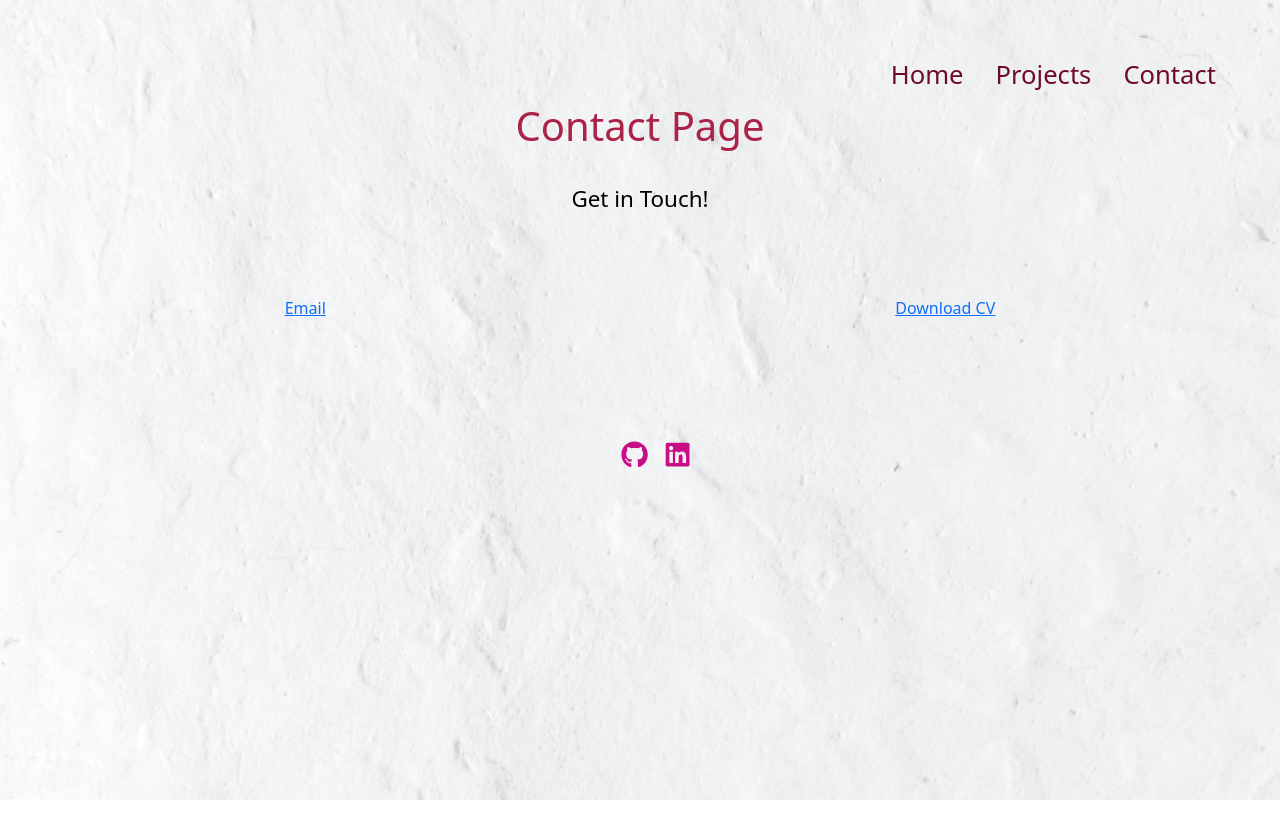
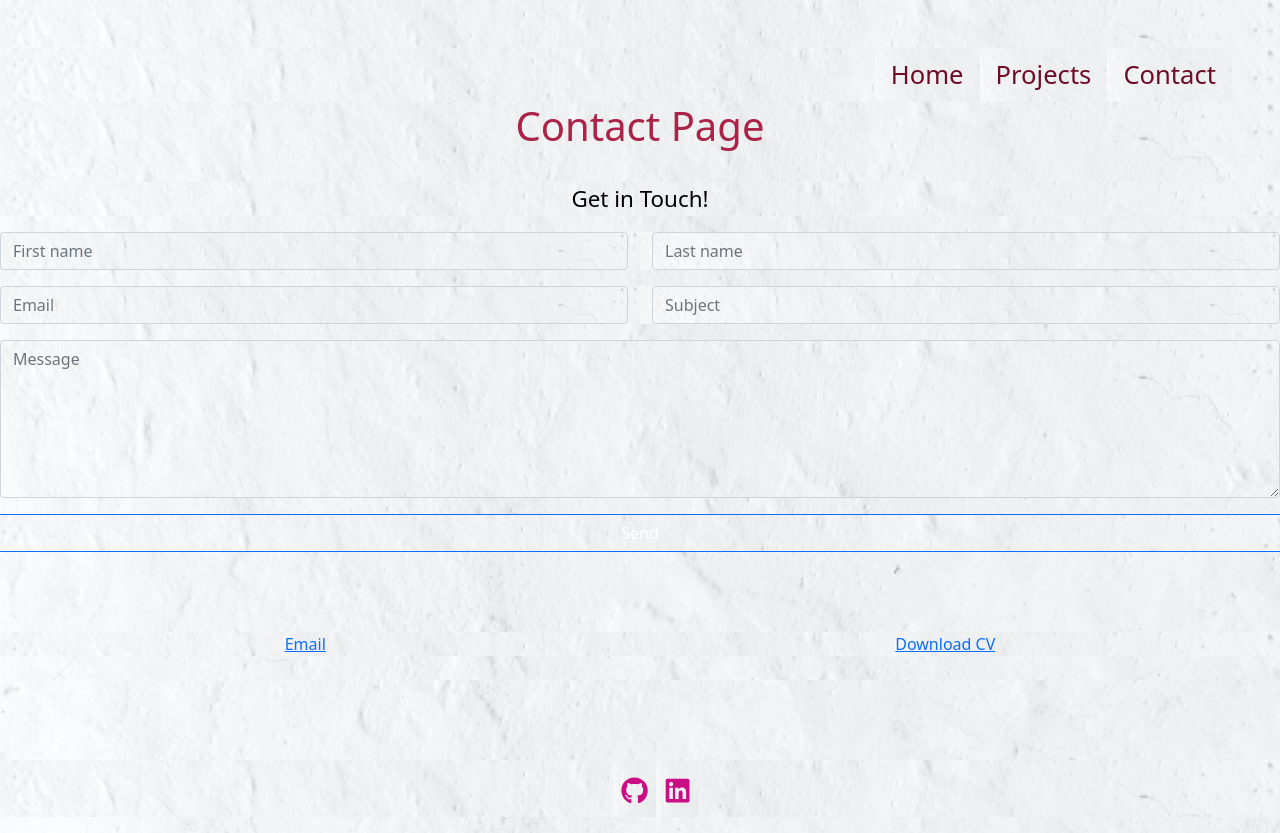
Before and after one commit to PurAlex/React-Portfolio, a React (Create React App) app in the folder my-portfolio/: page /contact in a window 1280 px wide. Before the commit the page ends 800 px from the top, so only its background shows below. Built offline with nearby package versions, Linux system fonts and the light colour scheme.

Commit message:
contact form added to contact page

```diff
--- a/my-portfolio/src/components/ContactPage/Contact.js
+++ b/my-portfolio/src/components/ContactPage/Contact.js
@@ -3,7 +3,7 @@ import { Link, Route, Routes } from 'react-router-dom';
 import "./contact.css";
 import cv from '../../assets/CV(Nicky).pdf';
 
-function Contact(git) {
+function Contact() {
   return (
     <div>
       <h1>Contact Page</h1>
@@ -11,6 +11,62 @@ function Contact(git) {
         <p className='contact-p'>
           Get in Touch!
         </p>
+        <form
+          action="https://getform.io/f/04feb2e1-24e2-4e73-98b3-837225c11041"
+          method="POST"
+        >
+          <div className="row ">
+            <div className="col">
+              <input
+                type="text"
+                className="form-control"
+                name="first_name"
+                placeholder="First name"
+              />
+            </div>
+            <div className="col">
+              <input
+                type="text"
+                className="form-control"
+                name="last_name"
+                placeholder="Last name"
+              />
+            </div>
+          </div>
+          <div className="row my-3">
+            <div className="col">
+              <input
+                type="email"
+                className="form-control"
+                name="email"
+                placeholder="Email"
+              />
+            </div>
+            <div className="col">
+              <input
+                type="text"
+                className="form-control"
+                name="subject"
+                placeholder="Subject"
+              />
+            </div>
+          </div>
+          <div className="row my-3">
+            <div className="col">
+              <textarea
+                className="form-control"
+                name="message"
+                placeholder="Message"
+                rows="6"
+              ></textarea>
+            </div>
+          </div>
+          <div className="row">
+            <button type="submit" className="btn btn-custom btn-primary">
+              Send
+            </button>
+          </div>
+        </form>
         <div className='contact-information'>
           <a href='mailto:nicky-nico-1998@outlook.com'>Email</a>
           <br></br>
```
